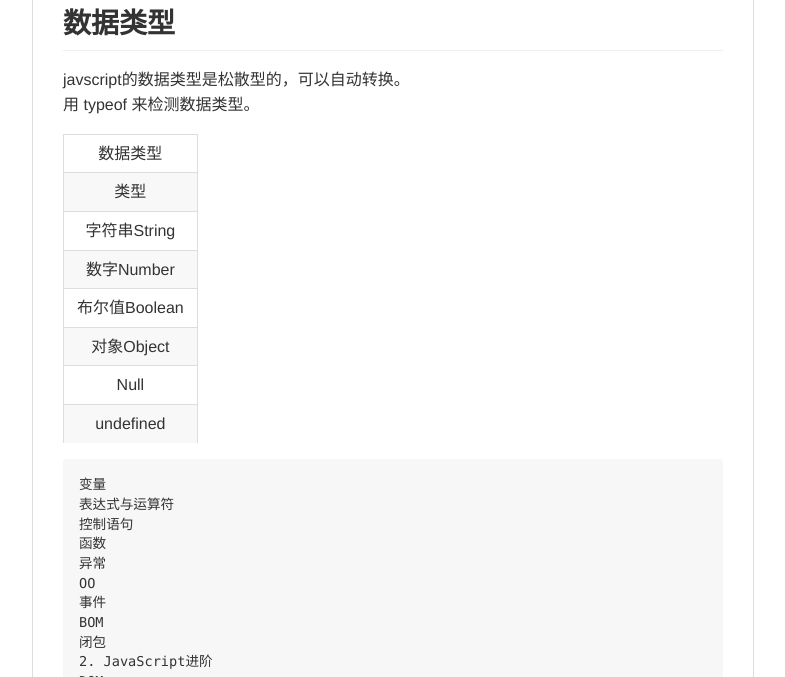
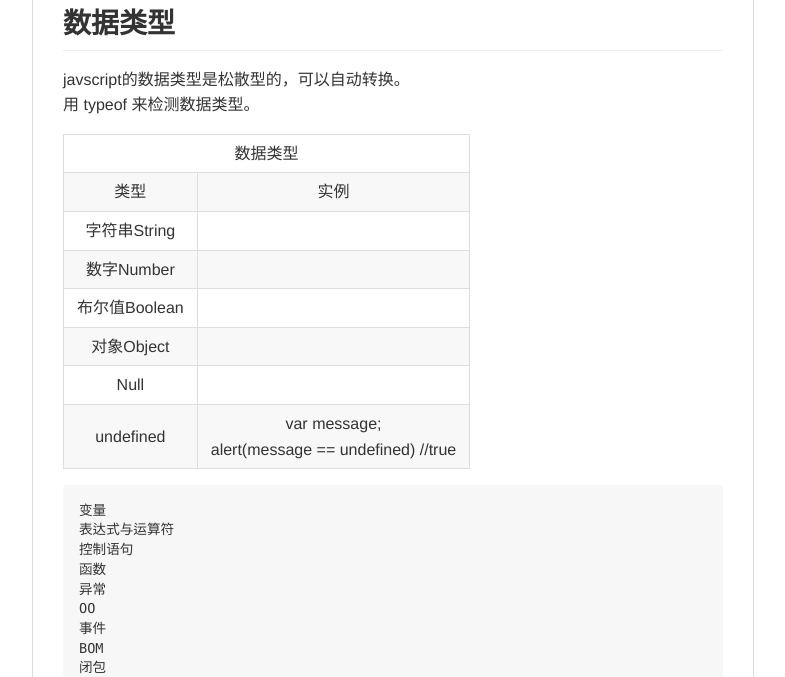
Before and after one commit to FuGardenia/What-makes-a-good-front-end-engineer, a plain HTML site: page javascript/README.html in a window 1280 px wide. Shown: the part 123-800 px from the top of the page, without its empty margins (247-1032 px from the left). Drawn offline with Linux system fonts and the light colour scheme.

Commit message:
2014/9/30

```diff
--- a/javascript/README.html
+++ b/javascript/README.html
@@ -1009,24 +1009,32 @@ body .markdown-body
     </tr>
     <tr>
         <td colspan="1">类型</td>
+        <td>实例</td>
     </tr>
     <tr>
         <td>字符串String</td>
+        <td></td>
     </tr>
     <tr>
         <td>数字Number</td>
+        <td></td>
     </tr>
     <tr>
         <td>布尔值Boolean</td>
+        <td></td>
     </tr>
     <tr>
         <td>对象Object</td>
+        <td></td>
     </tr>
     <tr>
         <td>Null</td>
+        <td></td>
     </tr>
     <tr>
         <td>undefined</td>
+        <td> var message;<br/>
+    alert(message == undefined) //true</td>
     </tr>
     <tr>
     </tr>
```
Also changed, not shown: 1 other file.
